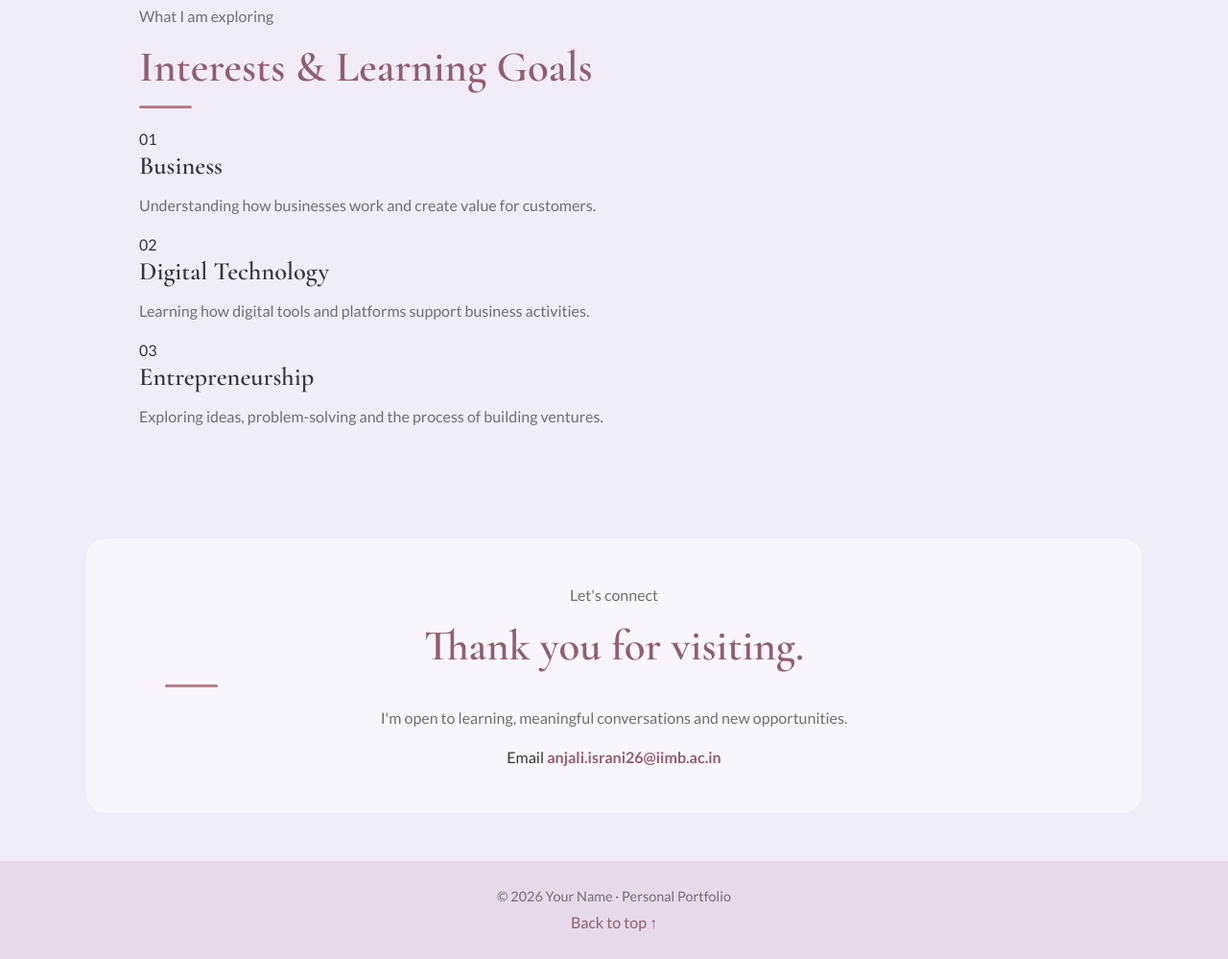
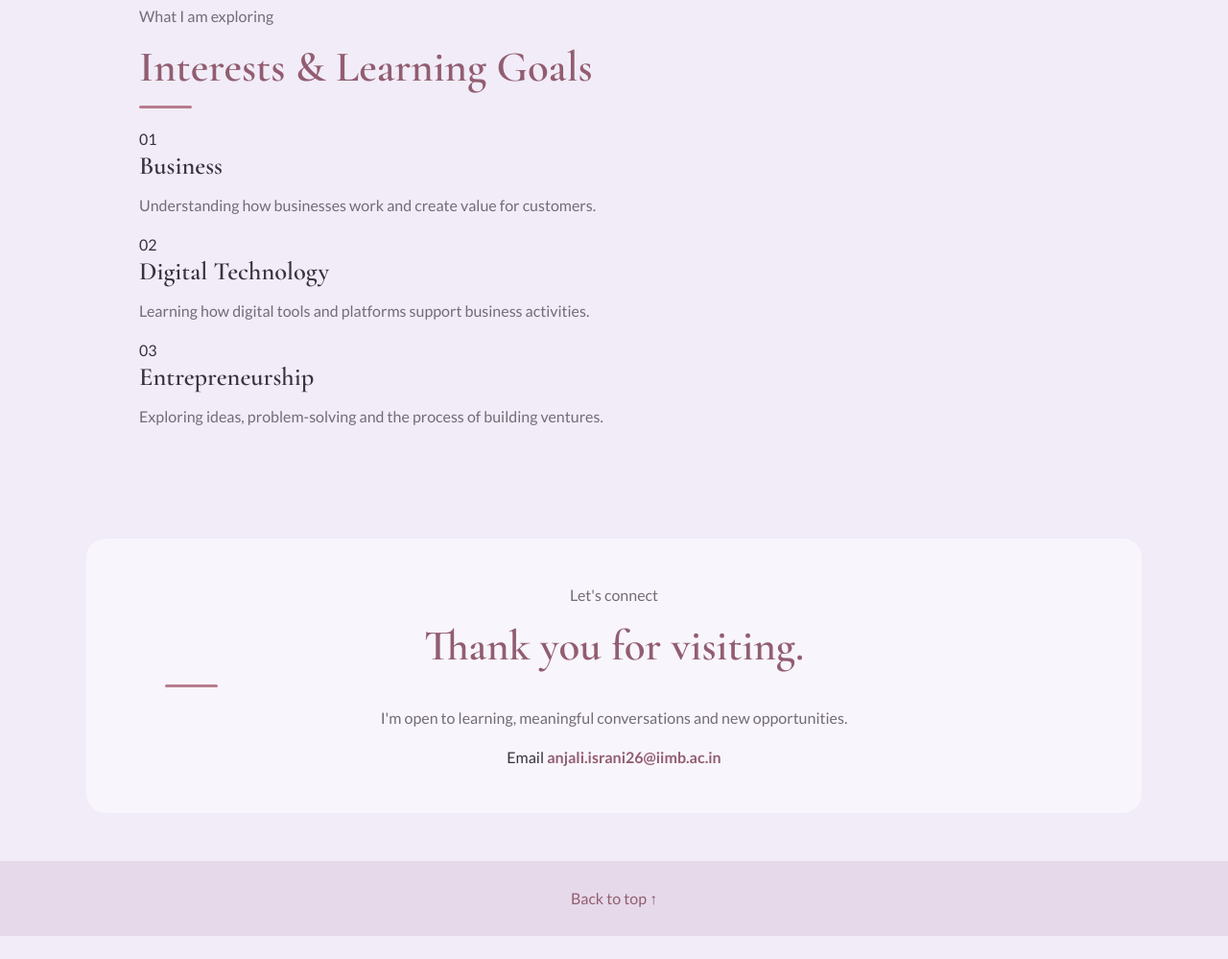
Before and after one commit to anjaliisrani789-ship-it/Resume-website-, a plain HTML site: page index.html in a window 1280 px wide. Shown: the part 2089-3088 px from the top of the page at 96% size. After the commit the page ends 3064 px from the top, so only its background shows below. Drawn offline with nearby package versions, Linux system fonts and the light colour scheme.

Commit message:
Update index.html

```diff
--- a/index.html
+++ b/index.html
@@ -148,7 +148,7 @@
 
   <footer class="site-footer">
     <div class="container footer-inner">
-      <p>© 2026 Your Name · Personal Portfolio</p>
+      <p></p>
       <a href="#home">Back to top ↑</a>
     </div>
   </footer>
```
